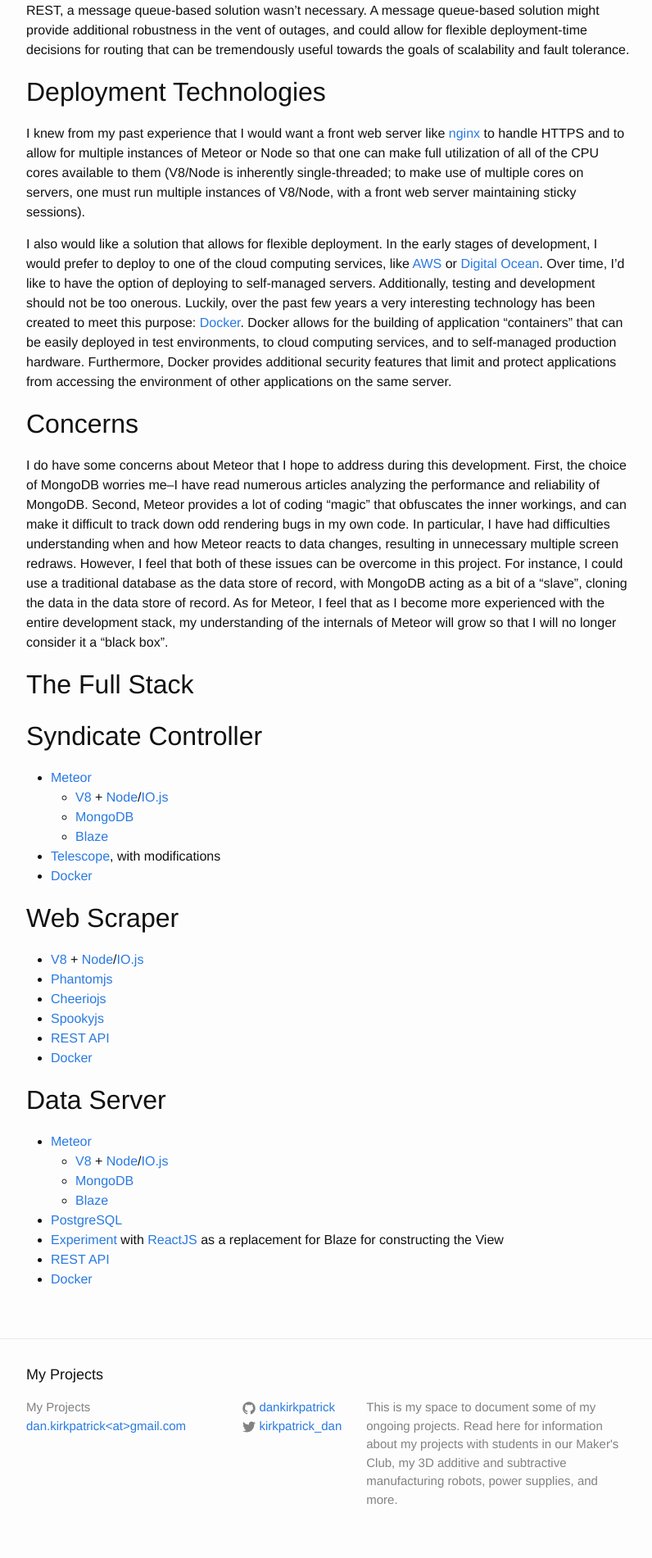
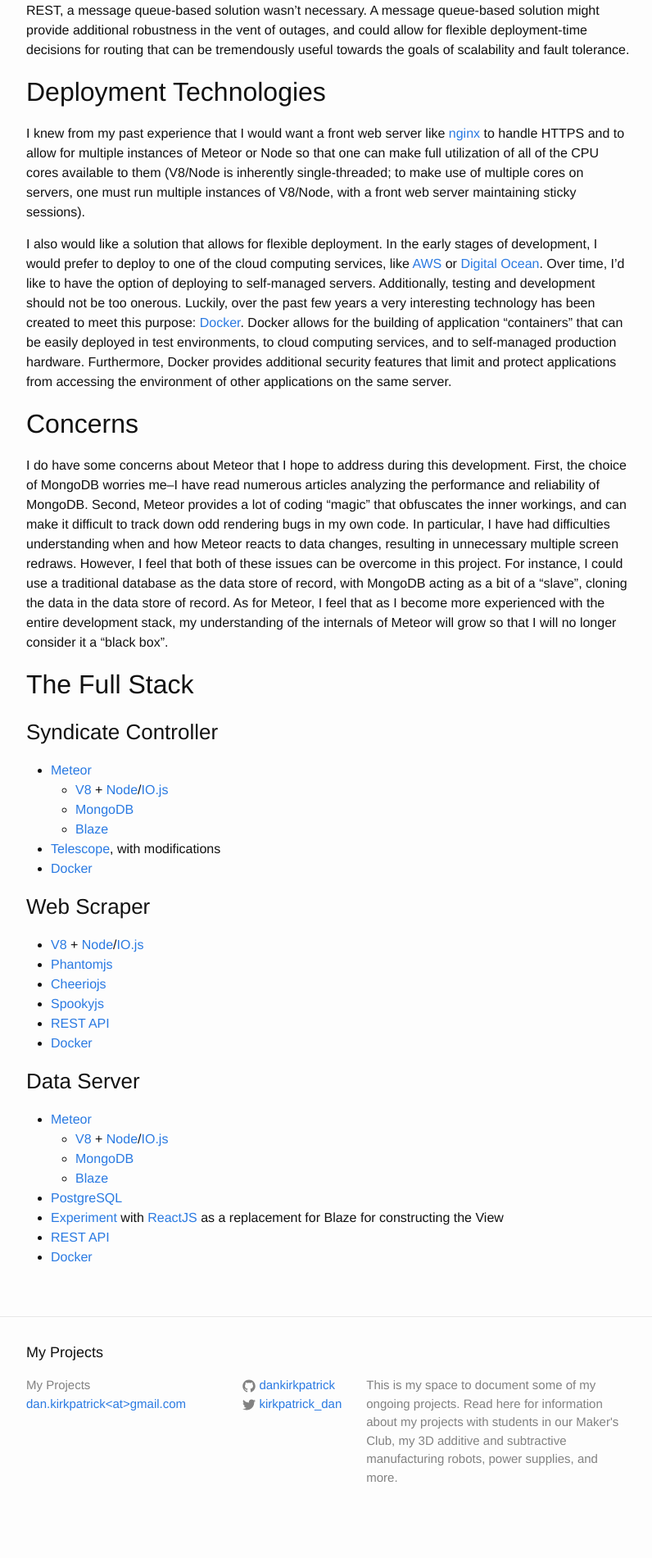
Before and after one commit to dankirkpatrick/dankirkpatrick.github.io, a Jekyll site: the page built from _posts/2015-04-09-scraper_overview.markdown, in a window 1280 px wide. Shown: the part 2350-4251 px from the top of the page at 82% size, without its empty margins (238-1034 px from the left). Built offline with Jekyll 4.4.1, drawn with Linux system fonts in a browser that asks for light colours; after the commit the page ends 4224 px from its top, so only the background shows below that.

```diff
--- a/_posts/2015-04-09-scraper_overview.markdown
+++ b/_posts/2015-04-09-scraper_overview.markdown
@@ -45,7 +45,7 @@ I do have some concerns about Meteor that I hope to address during this developm
 The Full Stack
 --------------
 
-## Syndicate Controller
+### Syndicate Controller
 * [Meteor](https://www.meteor.com/)
   * [V8](https://code.google.com/p/v8/) + [Node](https://nodejs.org/)/[IO.js](https://iojs.org/en/index.html)
   * [MongoDB](https://www.mongodb.org/)
@@ -53,7 +53,7 @@ The Full Stack
 * [Telescope](http://www.telescopeapp.org/), with modifications
 * [Docker](https://www.docker.com/)
 
-## Web Scraper
+### Web Scraper
 * [V8](https://code.google.com/p/v8/) + [Node](https://nodejs.org/)/[IO.js](https://iojs.org/en/index.html)
 * [Phantomjs](http://phantomjs.org/)
 * [Cheeriojs](https://github.com/cheeriojs/cheerio)
@@ -61,7 +61,7 @@ The Full Stack
 * [REST API](http://en.wikipedia.org/wiki/Representational_state_transfer)
 * [Docker](https://www.docker.com/)
 
-## Data Server
+### Data Server
 * [Meteor](https://www.meteor.com/)
   * [V8](https://code.google.com/p/v8/) + [Node](https://nodejs.org/)/[IO.js](https://iojs.org/en/index.html)
   * [MongoDB](https://www.mongodb.org/)
```
